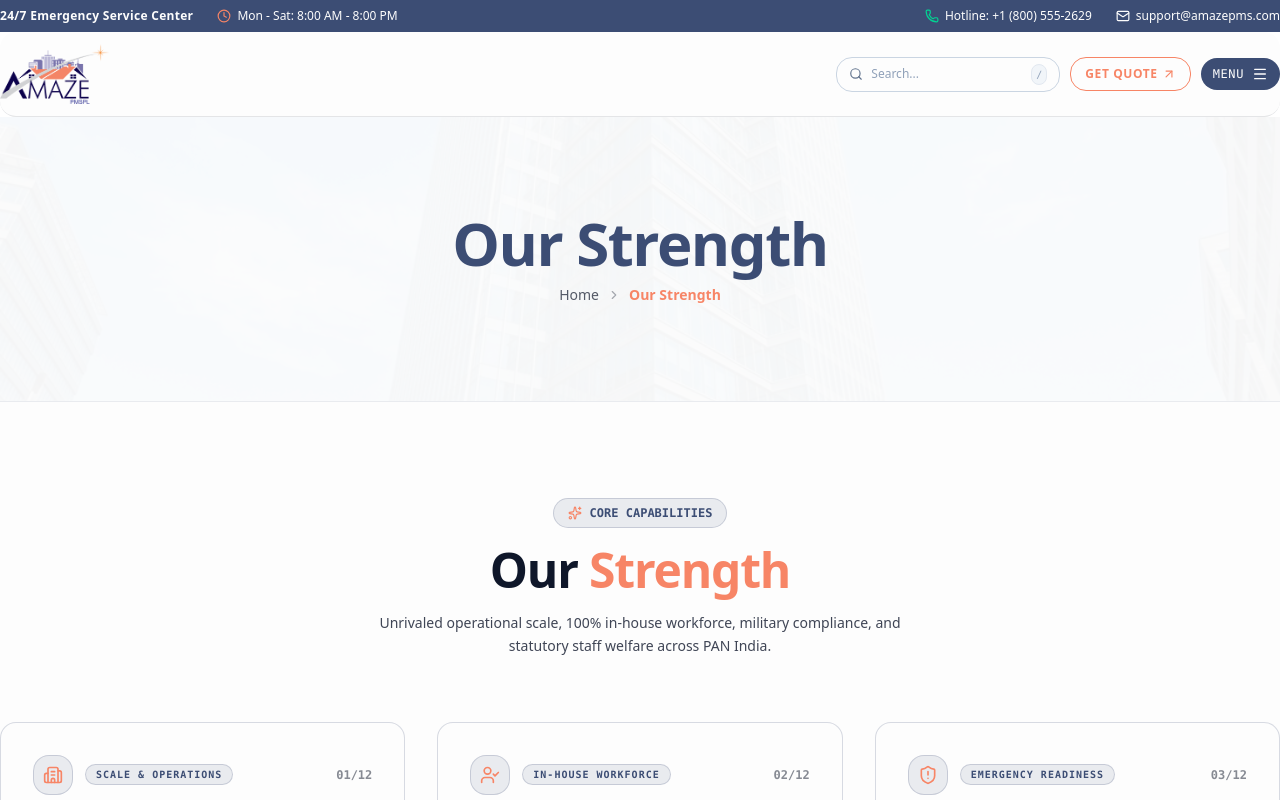
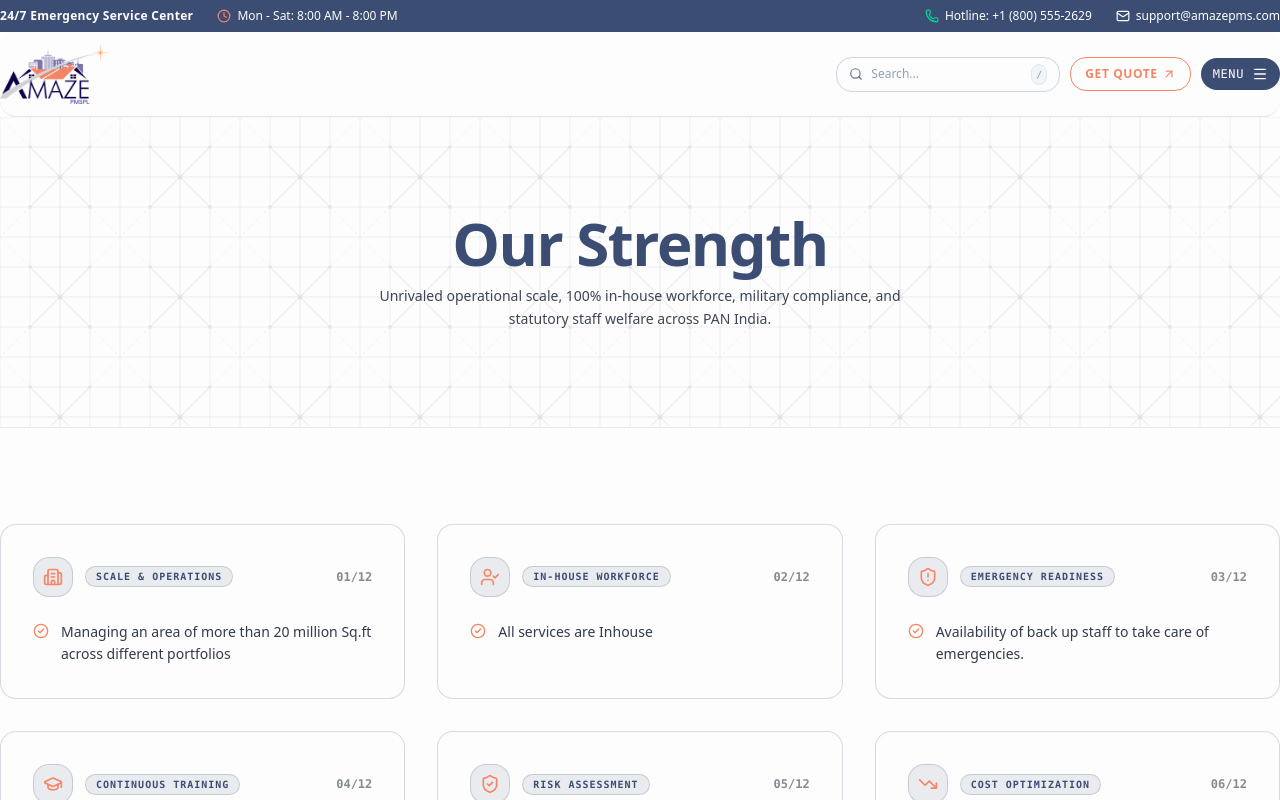
Before and after one commit to MISFOfficial/amazepms.com-redesign, a Next.js app: page /our-strength in a window 1280 px wide. Shown: the top 800 px of the page. Built offline with nearby package versions, Linux system fonts and the light colour scheme.

Commit message:
refactor: update Our Strength page layout by replacing hero background, moving subtext to hero, and cleaning up grid section headers

```diff
--- a/app/(home)/our-strength/Components/HeroSection/HeroSection.tsx
+++ b/app/(home)/our-strength/Components/HeroSection/HeroSection.tsx
@@ -4,21 +4,12 @@ import React from "react";
 import Image from "next/image";
 import Link from "next/link";
 import { ChevronRight } from "lucide-react";
+import PropertyPattern from "@/app/Global/Patterns/PropertyPattern";
 
 export function HeroSection() {
   return (
     <section className="relative w-full bg-[var(--white)] py-16 sm:py-20 lg:py-24 border-b border-[var(--primary)]/10 overflow-hidden text-center text-[var(--black)]">
-      {/* Background Skyscraper City Image with Light Overlay */}
-      <div className="absolute inset-0 z-0 opacity-10">
-        <Image
-          src="/hero_tower.png"
-          alt="Amaze PMS Our Strength Skyscraper"
-          fill
-          className="object-cover"
-          priority
-        />
-        <div className="absolute inset-0 bg-[var(--white)]/70" />
-      </div>
+      <PropertyPattern />
 
       <div className="ratio relative z-10 flex flex-col items-center justify-center space-y-3">
         {/* Page Title */}
@@ -26,14 +17,10 @@ export function HeroSection() {
           Our Strength
         </h1>
 
-        {/* Breadcrumb Navigation: Home > Our Strength */}
-        <nav className="inline-flex items-center gap-2 text-xs sm:text-sm text-[var(--black)]/70 font-medium">
-          <Link href="/" className="hover:text-[var(--secondary)] transition-colors">
-            Home
-          </Link>
-          <ChevronRight className="w-3.5 h-3.5 opacity-50" />
-          <span className="text-[var(--secondary)] font-semibold">Our Strength</span>
-        </nav>
+        <p className="text-xs sm:text-sm text-[var(--black)]/80 font-sans max-w-xl mx-auto leading-relaxed font-normal">
+          Unrivaled operational scale, 100% in-house workforce, military
+          compliance, and statutory staff welfare across PAN India.
+        </p>
       </div>
     </section>
   );
--- a/app/(home)/our-strength/Components/StrengthGrid/StrengthGrid.tsx
+++ b/app/(home)/our-strength/Components/StrengthGrid/StrengthGrid.tsx
@@ -40,25 +40,6 @@ export function StrengthGrid() {
   return (
     <section className="relative w-full bg-[var(--white)] py-16 sm:py-24 border-b border-[var(--primary)]/10 overflow-hidden text-[var(--black)]">
       <div className="ratio relative z-10">
-        {/* Section Header */}
-        <div className="text-center max-w-3xl mx-auto space-y-3 mb-12 sm:mb-16">
-          <div className="inline-flex items-center gap-2 px-3.5 py-1.5 bg-[var(--primary)]/10 border border-[var(--primary)]/20 text-[var(--primary)] text-xs font-semibold rounded-full ">
-            <Sparkles className="w-3.5 h-3.5 text-[var(--secondary)]" />
-            <span className="font-mono uppercase text-[11px] sm:text-xs">
-              CORE CAPABILITIES
-            </span>
-          </div>
-
-          <h2 className="text-3xl sm:text-4xl lg:text-5xl font-bold text-[var(--black)] tracking-tight leading-tight">
-            Our <span className="text-[var(--secondary)]">Strength</span>
-          </h2>
-
-          <p className="text-xs sm:text-sm text-[var(--black)]/80 font-sans max-w-xl mx-auto leading-relaxed font-normal">
-            Unrivaled operational scale, 100% in-house workforce, military
-            compliance, and statutory staff welfare across PAN India.
-          </p>
-        </div>
-
         {/* 12 Strengths Grid */}
         <div
           ref={containerRef}
--- a/app/(home)/our-strength/page.tsx
+++ b/app/(home)/our-strength/page.tsx
@@ -1,7 +1,7 @@
 import React from "react";
 import HeroSection from "./Components/HeroSection/HeroSection";
+import CallBanner from "../Components/CallBanner/CallBanner";
 import StrengthGrid from "./Components/StrengthGrid/StrengthGrid";
-import CallBanner from "../Components/CallBanner/CallBanner";
 
 export const metadata = {
   title: "Our Strength | Amaze PMS",
```
